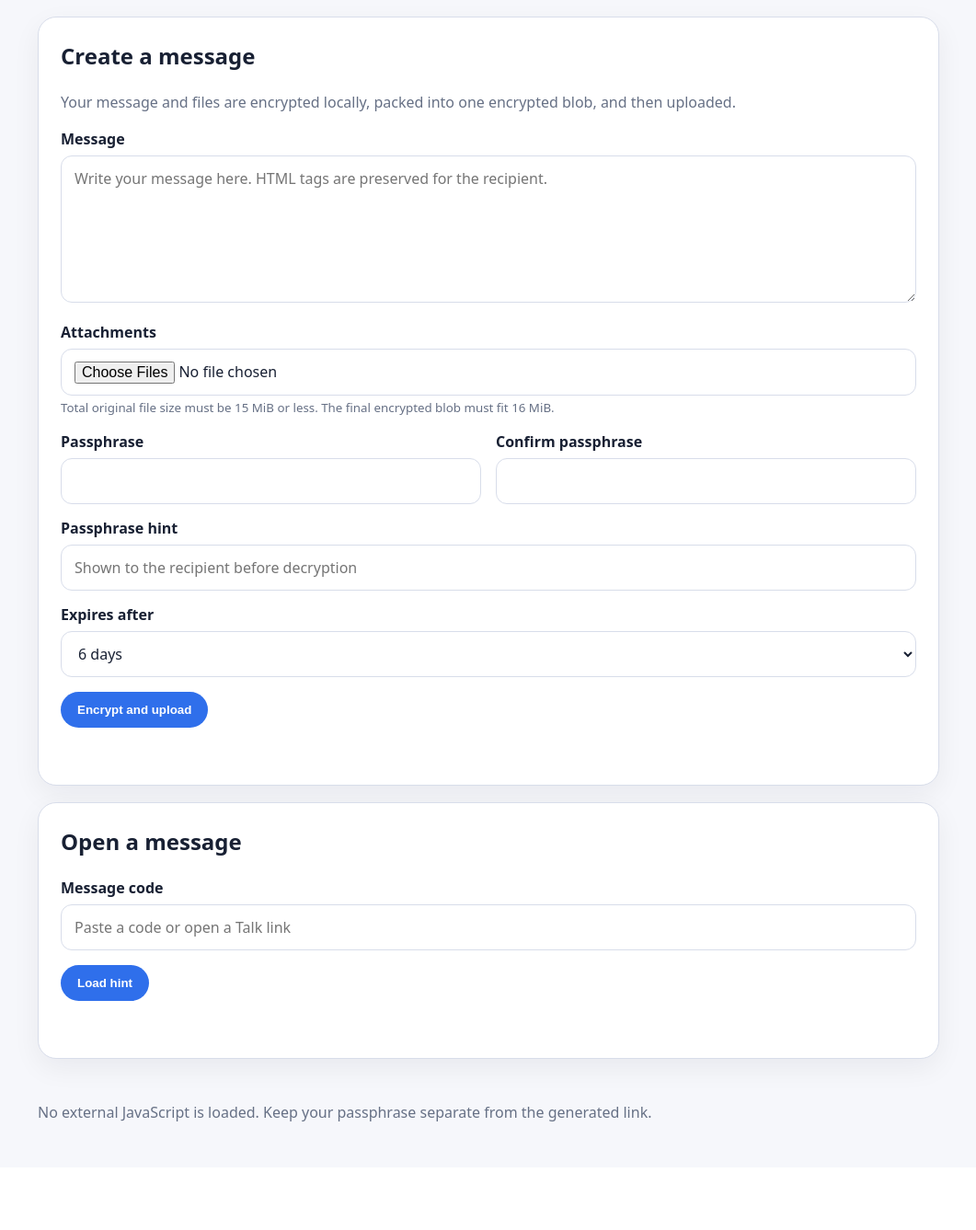
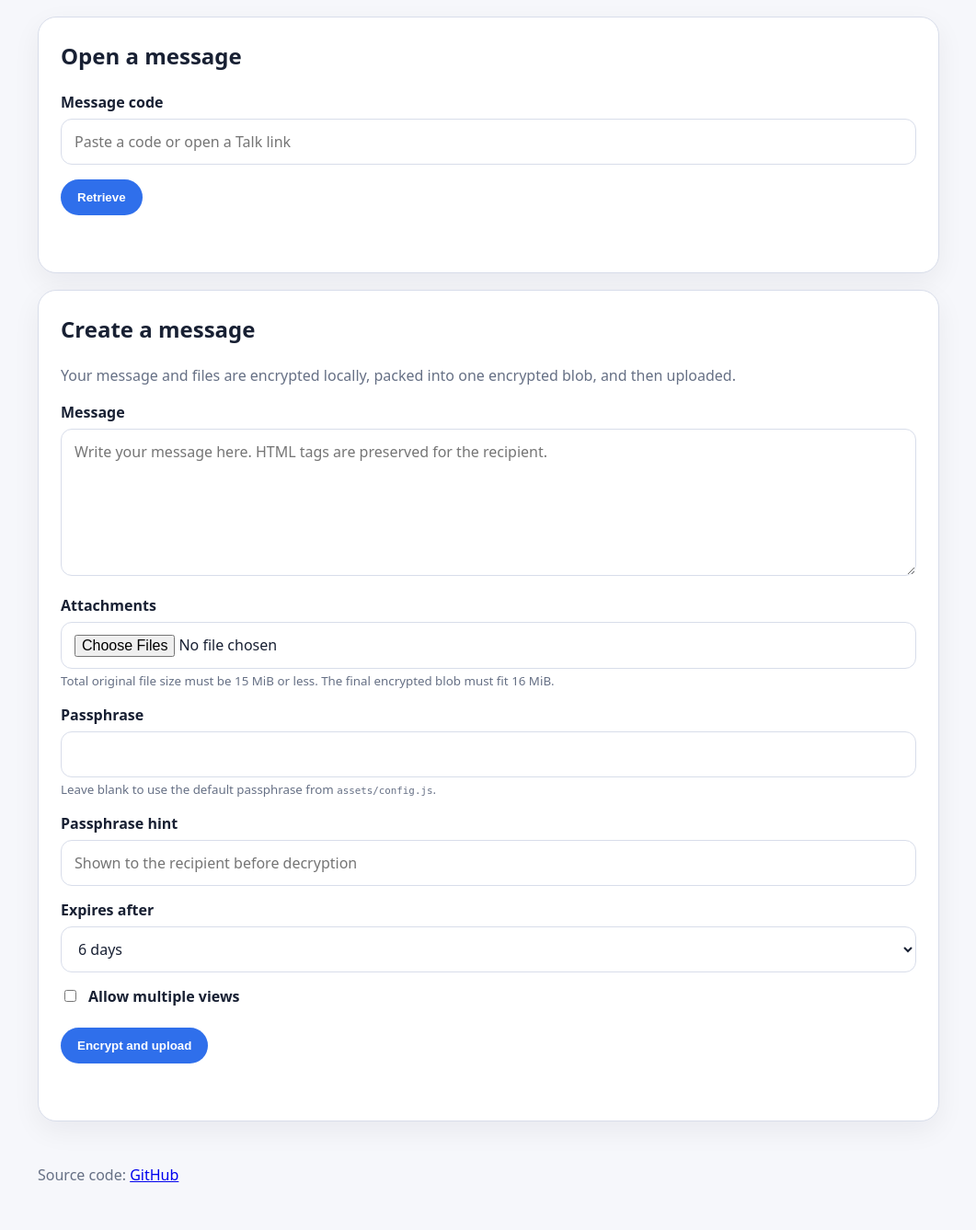
Before and after one commit to zeruniverse/Talk, a PHP site: page / in a window 1280 px wide. Shown: the part 224-1561 px from the top of the page at 92% size, without its empty margins (109-1170 px from the left). Before the commit the page ends 1443 px from the top, so only its background shows below. Run offline with PHP 8.4, Linux system fonts and the light colour scheme.

Commit message:
allow multiview

```diff
--- a/backend/api/create.php
+++ b/backend/api/create.php
@@ -13,6 +13,7 @@ $hint = isset($_POST['hint']) ? (string)$_POST['hint'] : '';
 $kdf = isset($_POST['kdf']) ? trim((string)$_POST['kdf']) : 'PBKDF2-SHA256';
 $iterations = isset($_POST['iterations']) ? (int)$_POST['iterations'] : (int)$PBKDF2_ITERATIONS;
 $expire_days = isset($_POST['expires_days']) ? (int)$_POST['expires_days'] : (int)$DEFAULT_EXPIRE_DAYS;
+$multi_view = isset($_POST['multi_view']) && in_array((string)$_POST['multi_view'], ['1', 'true', 'yes', 'on'], true) ? 1 : 0;
 
 if ($salt === '' || strlen($salt) > 128 || !preg_match('/^[A-Za-z0-9_\-]+$/', $salt)) {
     talk_json(['ok' => false, 'error' => 'Invalid salt.'], 400);
@@ -67,7 +68,7 @@ try {
         talk_json(['ok' => false, 'error' => 'Failed to allocate a message code.'], 500);
     }
 
-    $stmt = $pdo->prepare('INSERT INTO talk_messages (code, ciphertext, ciphertext_bytes, salt, access_token_hmac, hint, kdf, pbkdf2_iterations, expire_at) VALUES (:code, :ciphertext, :ciphertext_bytes, :salt, :access_token_hmac, :hint, :kdf, :pbkdf2_iterations, :expire_at)');
+    $stmt = $pdo->prepare('INSERT INTO talk_messages (code, ciphertext, ciphertext_bytes, salt, access_token_hmac, hint, kdf, pbkdf2_iterations, expire_at, multi_view) VALUES (:code, :ciphertext, :ciphertext_bytes, :salt, :access_token_hmac, :hint, :kdf, :pbkdf2_iterations, :expire_at, :multi_view)');
     $stmt->bindValue(':code', $code, PDO::PARAM_STR);
     $stmt->bindValue(':ciphertext', $ciphertext, PDO::PARAM_LOB);
     $stmt->bindValue(':ciphertext_bytes', $size, PDO::PARAM_INT);
@@ -77,9 +78,10 @@ try {
     $stmt->bindValue(':kdf', $kdf, PDO::PARAM_STR);
     $stmt->bindValue(':pbkdf2_iterations', $iterations, PDO::PARAM_INT);
     $stmt->bindValue(':expire_at', $expire_at, PDO::PARAM_STR);
+    $stmt->bindValue(':multi_view', $multi_view, PDO::PARAM_INT);
     $stmt->execute();
 
-    talk_json(['ok' => true, 'code' => $code, 'expires_at' => $expire_at, 'ciphertext_bytes' => $size]);
+    talk_json(['ok' => true, 'code' => $code, 'expires_at' => $expire_at, 'ciphertext_bytes' => $size, 'multi_view' => $multi_view === 1]);
 } catch (Throwable $e) {
     talk_json(['ok' => false, 'error' => 'Failed to save message.'], 500);
 }
--- a/backend/api/meta.php
+++ b/backend/api/meta.php
@@ -10,7 +10,7 @@ if (!talk_validate_code($code)) {
 }
 
 $pdo = talk_db();
-$stmt = $pdo->prepare('SELECT code, salt, hint, kdf, pbkdf2_iterations, ciphertext_bytes, created_at, expire_at FROM talk_messages WHERE code = ? AND expire_at > UTC_TIMESTAMP()');
+$stmt = $pdo->prepare('SELECT code, salt, hint, kdf, pbkdf2_iterations, ciphertext_bytes, created_at, expire_at, multi_view FROM talk_messages WHERE code = ? AND expire_at > UTC_TIMESTAMP()');
 $stmt->execute([$code]);
 $row = $stmt->fetch();
 if (!$row) {
@@ -27,4 +27,5 @@ talk_json([
     'ciphertext_bytes' => (int)$row['ciphertext_bytes'],
     'created_at' => $row['created_at'],
     'expires_at' => $row['expire_at'],
+    'multi_view' => (bool)$row['multi_view'],
 ]);
--- a/backend/function/bootstrap.php
+++ b/backend/function/bootstrap.php
@@ -83,8 +83,7 @@ function talk_db() {
         $pdo = new PDO($dsn, $DB_USER, $DB_PASSWORD, [
             PDO::ATTR_ERRMODE => PDO::ERRMODE_EXCEPTION,
             PDO::ATTR_DEFAULT_FETCH_MODE => PDO::FETCH_ASSOC,
-            PDO::ATTR_EMULATE_PREPARES => false,
-            PDO::MYSQL_ATTR_MAX_BUFFER_SIZE => 19 * 1024 * 1024
+            PDO::ATTR_EMULATE_PREPARES => false
         ]);
         return $pdo;
     } catch (Throwable $e) {
--- a/frontend/assets/app.js
+++ b/frontend/assets/app.js
@@ -32,6 +32,10 @@
   function frontendUrl(code) {
     const base = String(config.FRONTEND_BASE || window.location.origin).replace(/\/+$/, '');
     return base + '/' + encodeURIComponent(code);
+  }
+
+  function effectivePassphrase(value) {
+    return value === '' ? String(config.DEFAULT_PASSWORD || '') : value;
   }
 
   function getCodeFromLocation() {
@@ -114,20 +118,12 @@
     show($('created-panel'), false);
 
     const message = $('message').value;
-    const passphrase = $('create-passphrase').value;
-    const passphrase2 = $('create-passphrase-confirm').value;
+    const passphrase = effectivePassphrase($('create-passphrase').value);
     const hint = $('hint').value;
     const expiresDays = $('expires-days').value;
+    const multiView = $('multi-view').checked;
     const files = Array.from($('files').files || []);
 
-    if (!passphrase) {
-      setStatus('create-status', 'Passphrase is required.', 'error');
-      return;
-    }
-    if (passphrase !== passphrase2) {
-      setStatus('create-status', 'Passphrases do not match.', 'error');
-      return;
-    }
     if (!message && files.length === 0) {
       setStatus('create-status', 'Enter a message or attach at least one file.', 'error');
       return;
@@ -151,6 +147,7 @@
       form.append('expires_days', expiresDays);
       form.append('iterations', String(iterations));
       form.append('kdf', 'PBKDF2-SHA256');
+      form.append('multi_view', multiView ? '1' : '0');
       form.append('ciphertext', new Blob([built.outer], { type: 'application/octet-stream' }), 'payload.bin');
 
       const data = await fetchJson(apiUrl('create.php'), {
@@ -160,7 +157,7 @@
       const link = frontendUrl(data.code);
       $('created-link').textContent = link;
       $('created-link').href = link;
-      $('created-detail').textContent = `Encrypted size: ${data.ciphertext_bytes} bytes. Files: ${built.fileCount}.`;
+      $('created-detail').textContent = `Encrypted size: ${data.ciphertext_bytes} bytes. Files: ${built.fileCount}. Multiple views: ${multiView ? 'yes' : 'no'}.`;
       show($('created-panel'), true);
       setStatus('create-status', 'Created successfully.', 'success');
     } catch (error) {
@@ -194,11 +191,7 @@
       setStatus('open-status', 'Load the message metadata first.', 'error');
       return;
     }
-    const passphrase = $('open-passphrase').value;
-    if (!passphrase) {
-      setStatus('open-status', 'Enter the passphrase.', 'error');
-      return;
-    }
+    const passphrase = effectivePassphrase($('open-passphrase').value);
 
     try {
       setStatus('open-status', 'Checking passphrase...', 'info');
@@ -219,7 +212,8 @@
       $('message-output').innerHTML = payload.message;
       renderAttachments(payload.attachments);
       show($('result-panel'), true);
-      setStatus('open-status', 'Opened successfully. The server-side copy has been deleted.', 'success');
+      const openedStatus = state.meta.multi_view ? 'Opened successfully. This message can be viewed again until it expires.' : 'Opened successfully. The server-side copy has been deleted.';
+      setStatus('open-status', openedStatus, 'success');
     } catch (error) {
       setStatus('open-status', error.message || String(error), 'error');
     }
--- a/frontend/assets/config.js
+++ b/frontend/assets/config.js
@@ -7,8 +7,11 @@ window.TALK_CONFIG = {
   // Example: https://talk.example.com
   FRONTEND_BASE: 'https://talk.example.com',
 
+  // Used when the create/open passphrase field is left blank.
+  DEFAULT_PASSWORD: 'change-this-default-passphrase',
+
   // Must match the backend value used for new messages.
-  PBKDF2_ITERATIONS: 21000,
+  PBKDF2_ITERATIONS: 210000,
 
   // 15 MiB original total file size limit.
   MAX_FILE_SUM_BYTES: 15 * 1024 * 1024,
--- a/frontend/assets/style.css
+++ b/frontend/assets/style.css
@@ -105,6 +105,17 @@ select {
   font: inherit;
 }
 
+.checkbox-row {
+  display: flex;
+  align-items: center;
+  gap: 10px;
+  font-weight: 650;
+}
+
+.checkbox-row input {
+  width: auto;
+}
+
 textarea {
   min-height: 160px;
   resize: vertical;
--- a/frontend/index.html
+++ b/frontend/index.html
@@ -18,6 +18,38 @@
   </header>
 
   <main>
+    <section class="card" id="open-card">
+      <h2>Open a message</h2>
+      <form id="load-meta-form">
+        <label for="open-code">Message code</label>
+        <input id="open-code" type="text" autocomplete="off" placeholder="Paste a code or open a Talk link">
+        <button type="submit">Retrieve</button>
+      </form>
+
+      <div id="meta-panel" hidden>
+        <h3>Hint</h3>
+        <p id="hint-text" class="link-box"></p>
+        <p class="muted">Expires at: <span id="expires-text"></span></p>
+      </div>
+
+      <form id="decrypt-form">
+        <div id="decrypt-panel" hidden>
+          <label for="open-passphrase">Passphrase</label>
+          <input id="open-passphrase" type="text" autocomplete="off">
+          <button type="submit">Check key and open</button>
+        </div>
+      </form>
+      <div id="open-status" class="status" role="status"></div>
+
+      <div id="result-panel" hidden>
+        <h3>Message</h3>
+        <div id="message-output" class="raw-output"></div>
+        <div id="attachments-panel" class="attachments" hidden>
+          <h3>Attachments</h3>
+          <ul id="attachments-list"></ul>
+        </div>
+      </div>
+    </section>
     <section class="card" id="create-card">
       <h2>Create a message</h2>
       <p>Your message and files are encrypted locally, packed into one encrypted blob, and then uploaded.</p>
@@ -29,16 +61,9 @@
         <input id="files" type="file" multiple>
         <small>Total original file size must be 15 MiB or less. The final encrypted blob must fit 16 MiB.</small>
 
-        <div class="grid">
-          <div>
-            <label for="create-passphrase">Passphrase</label>
-            <input id="create-passphrase" type="password" autocomplete="new-password" required>
-          </div>
-          <div>
-            <label for="create-passphrase-confirm">Confirm passphrase</label>
-            <input id="create-passphrase-confirm" type="password" autocomplete="new-password" required>
-          </div>
-        </div>
+        <label for="create-passphrase">Passphrase</label>
+        <input id="create-passphrase" type="text" autocomplete="off">
+        <small>Leave blank to use the default passphrase from <code>assets/config.js</code>.</small>
 
         <label for="hint">Passphrase hint</label>
         <input id="hint" type="text" maxlength="255" placeholder="Shown to the recipient before decryption">
@@ -52,6 +77,11 @@
           <option value="30">30 days</option>
         </select>
 
+        <label class="checkbox-row" for="multi-view">
+          <input id="multi-view" type="checkbox">
+          <span>Allow multiple views</span>
+        </label>
+
         <button type="submit">Encrypt and upload</button>
         <div id="create-status" class="status" role="status"></div>
       </form>
@@ -63,43 +93,10 @@
         <button id="copy-link" class="secondary" type="button">Copy link</button>
       </div>
     </section>
-
-    <section class="card" id="open-card">
-      <h2>Open a message</h2>
-      <form id="load-meta-form">
-        <label for="open-code">Message code</label>
-        <input id="open-code" type="text" autocomplete="off" placeholder="Paste a code or open a Talk link">
-        <button type="submit">Load hint</button>
-      </form>
-
-      <div id="meta-panel" hidden>
-        <h3>Hint</h3>
-        <p id="hint-text" class="link-box"></p>
-        <p class="muted">Expires at: <span id="expires-text"></span></p>
-      </div>
-
-      <form id="decrypt-form">
-        <div id="decrypt-panel" hidden>
-          <label for="open-passphrase">Passphrase</label>
-          <input id="open-passphrase" type="password" autocomplete="current-password">
-          <button type="submit">Check key and open once</button>
-        </div>
-      </form>
-      <div id="open-status" class="status" role="status"></div>
-
-      <div id="result-panel" hidden>
-        <h3>Message</h3>
-        <div id="message-output" class="raw-output"></div>
-        <div id="attachments-panel" class="attachments" hidden>
-          <h3>Attachments</h3>
-          <ul id="attachments-list"></ul>
-        </div>
-      </div>
-    </section>
   </main>
 
   <footer>
-    No external JavaScript is loaded. Keep your passphrase separate from the generated link.
+    Source code: <a href="https://github.com/zeruniverse/Talk">GitHub</a>
   </footer>
 </body>
 </html>
--- a/initial.sql
+++ b/initial.sql
@@ -13,6 +13,7 @@ CREATE TABLE IF NOT EXISTS `talk_messages` (
   `created_at` datetime NOT NULL DEFAULT CURRENT_TIMESTAMP,
   `expire_at` datetime NOT NULL,
   `opened_at` datetime DEFAULT NULL,
+  `multi_view` tinyint(1) NOT NULL DEFAULT 0,
   PRIMARY KEY (`code`),
   KEY `idx_expire_at` (`expire_at`)
 ) ENGINE=InnoDB DEFAULT CHARSET=utf8mb4 COLLATE=utf8mb4_unicode_ci;
```
Also changed, not shown: backend/api/open.php (+8 -3 lines), README.md.
